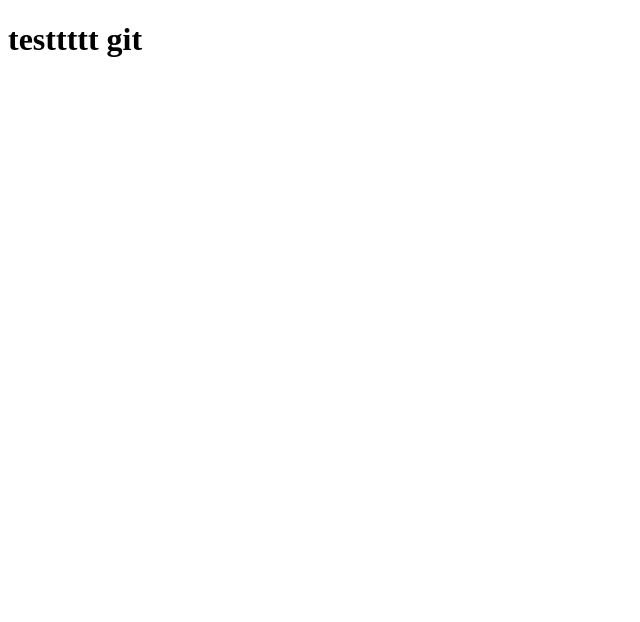
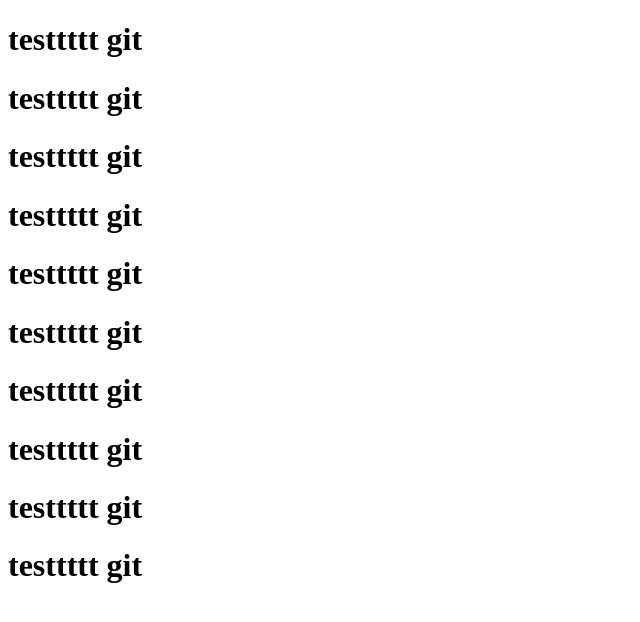
Before and after one commit to hiepn4759/test-git, a plain HTML site: page index.html in a window 1280 px wide. Shown: the whole page, without its empty margins (0-640 px from the left). Drawn offline with Linux system fonts and the light colour scheme.

Commit message:
sửa file index.html

```diff
--- a/index.html
+++ b/index.html
@@ -8,5 +8,17 @@
 </head>
 <body>
 	<h1>testtttt git </h1>
+
+
+	<h1>testtttt git </h1>
+	<h1>testtttt git </h1>
+	<h1>testtttt git </h1>
+	<h1>testtttt git </h1>
+	<h1>testtttt git </h1>
+	<h1>testtttt git </h1>
+	<h1>testtttt git </h1><h1>testtttt git </h1>
+	<h1>testtttt git </h1>
+
+
 </body>
 </html>
```
